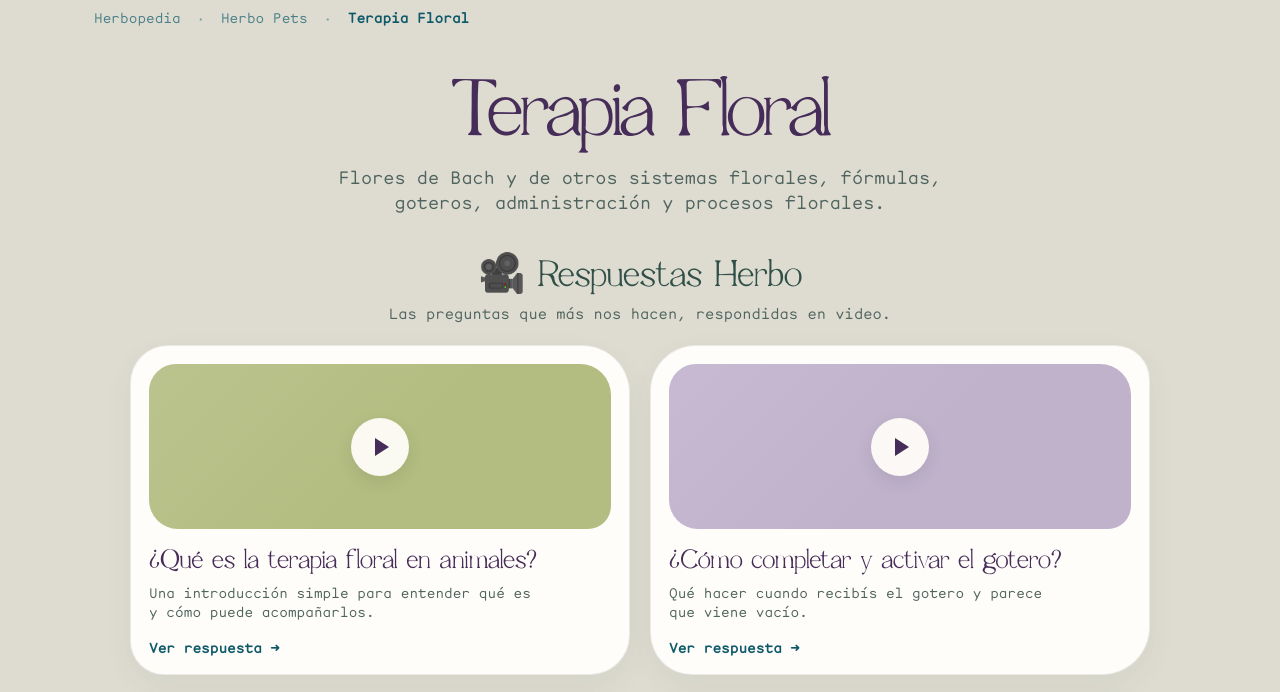
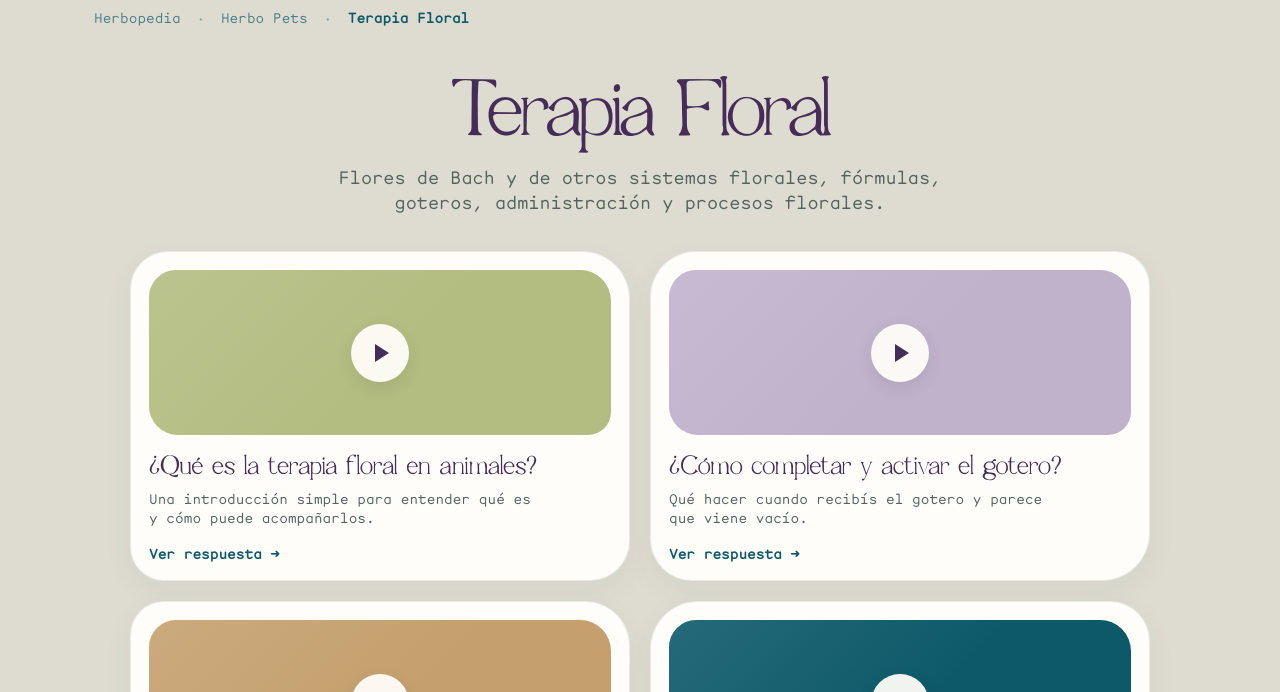
Before and after one commit to Herbobotanica/herbopedia, a plain HTML site: page pets/terapia-floral/index.html in a window 1280 px wide. Shown: the part 95-787 px from the top of the page. Drawn offline with Linux system fonts and the light colour scheme.

Commit message:
borrar titulo

```diff
--- a/pets/terapia-floral/index.html
+++ b/pets/terapia-floral/index.html
@@ -264,11 +264,6 @@ details[open] summary::after { content:"−"; }
 </section>
 
 <section aria-labelledby="respuestas">
-  <div class="section-title">
-    <h2 id="respuestas">🎥 Respuestas Herbo</h2>
-    <p>Las preguntas que más nos hacen, respondidas en video.</p>
-  </div>
-
   <div class="featured">
 
     <a class="card" href="#">
```
